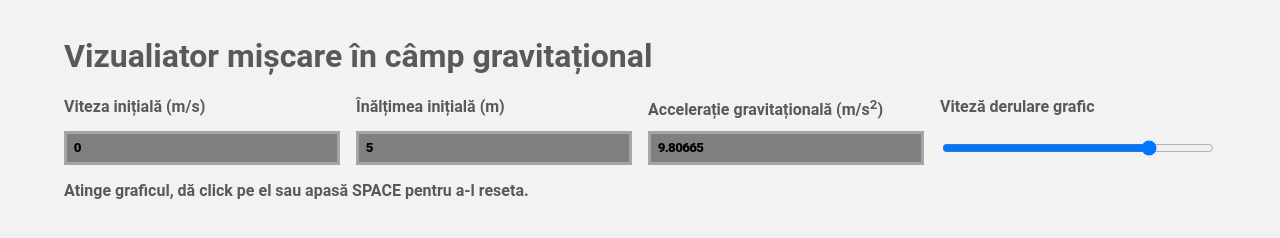
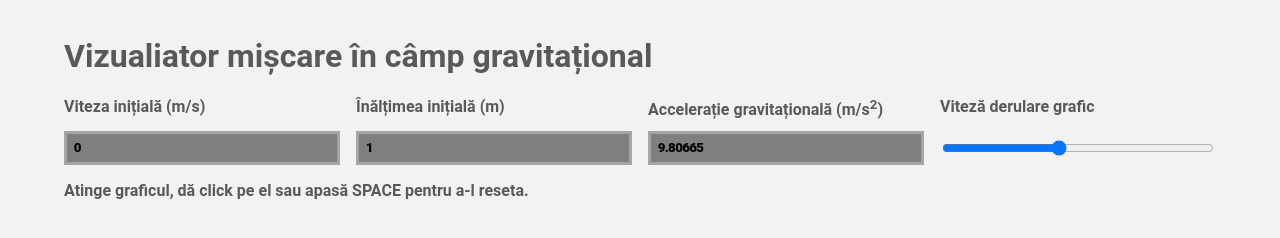
Before and after one commit to tmaxmax/miscare-gravitationala, a website with bundled scripts: page index.html in a window 1280 px wide. Built offline with nearby package versions, Linux system fonts and the light colour scheme.

Commit message:
Change input default values

```diff
--- a/index.html
+++ b/index.html
@@ -26,7 +26,7 @@
 				</div>
 				<div class="input">
 					<label for="height">Înălțimea inițială (m)</label>
-					<input type="number" value="5" min="0" step="any" id="height" name="height" />
+					<input type="number" value="1" min="0" step="any" id="height" name="height" />
 				</div>
 				<div class="input">
 					<label for="gravity">Accelerație gravitațională (m/s<sup>2</sup>)</label>
@@ -34,7 +34,7 @@
 				</div>
 				<div class="input">
 					<label for="speed">Viteză derulare grafic</label>
-					<input type="range" min="0" max="1" value="0.8" step="any" id="speed" name="speed" />
+					<input type="range" min="0" max="1" value="0.42" step="any" id="speed" name="speed" />
 				</div>
 			</div>
 			<p>Atinge graficul, dă click pe el sau apasă SPACE pentru a-l reseta.</p>
```
